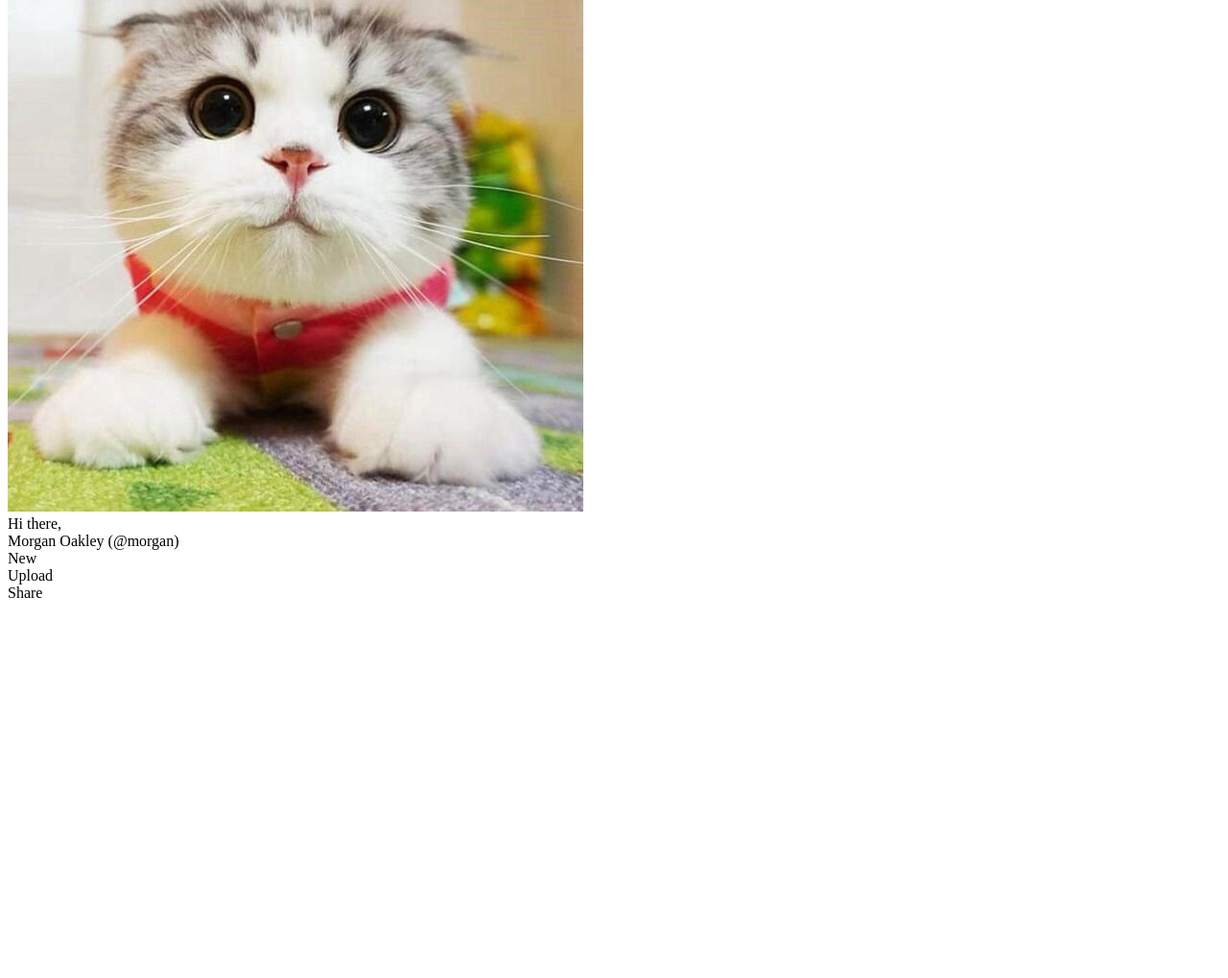
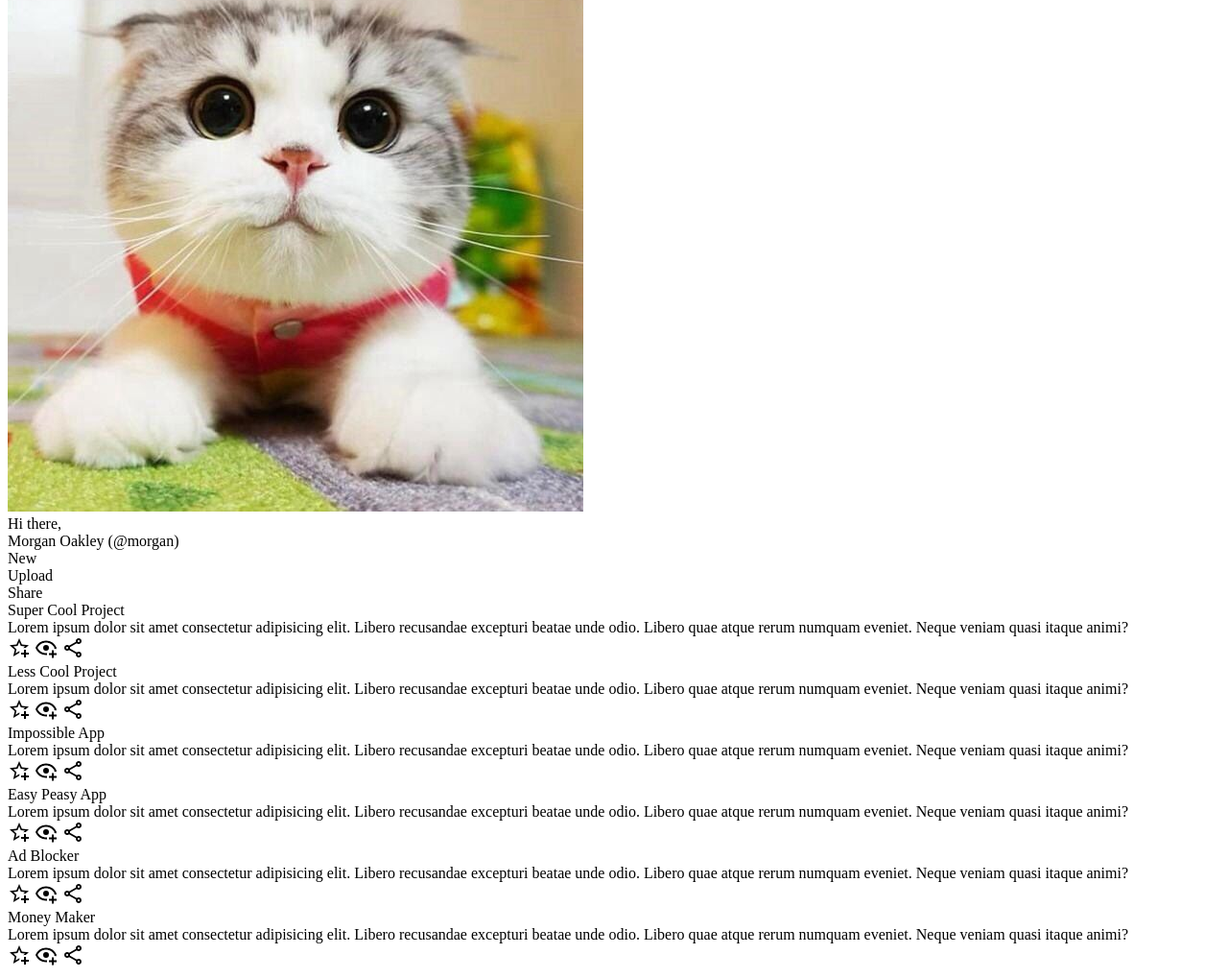
Before and after one commit to angie0123/Dashboard, a plain HTML site: page index.html in a window 1280 px wide. Shown: the part 1167-2186 px from the top of the page at 96% size. Before the commit the page ends 1802 px from the top, so only its background shows below. Drawn offline with Linux system fonts and the light colour scheme.

Commit message:
Finish ain project section html and assets

```diff
--- a/index.html
+++ b/index.html
@@ -97,6 +97,90 @@
           </div>
         </div>
       </div>
+      <div class="main">
+        <div class="projects">
+          <div class="article">
+            <div class="title">Super Cool Project</div>
+            <div class="blurb">
+              Lorem ipsum dolor sit amet consectetur adipisicing elit. Libero
+              recusandae excepturi beatae unde odio. Libero quae atque rerum
+              numquam eveniet. Neque veniam quasi itaque animi?
+            </div>
+            <div class="actions">
+              <object data="./images/star.svg"></object>
+              <object data="./images/watch.svg"></object>
+              <object data="./images/share.svg"></object>
+            </div>
+          </div>
+          <div class="article">
+            <div class="title">Less Cool Project</div>
+            <div class="blurb">
+              Lorem ipsum dolor sit amet consectetur adipisicing elit. Libero
+              recusandae excepturi beatae unde odio. Libero quae atque rerum
+              numquam eveniet. Neque veniam quasi itaque animi?
+            </div>
+            <div class="actions">
+              <object data="./images/star.svg"></object>
+              <object data="./images/watch.svg"></object>
+              <object data="./images/share.svg"></object>
+            </div>
+          </div>
+          <div class="article">
+            <div class="title">Impossible App</div>
+            <div class="blurb">
+              Lorem ipsum dolor sit amet consectetur adipisicing elit. Libero
+              recusandae excepturi beatae unde odio. Libero quae atque rerum
+              numquam eveniet. Neque veniam quasi itaque animi?
+            </div>
+            <div class="actions">
+              <object data="./images/star.svg"></object>
+              <object data="./images/watch.svg"></object>
+              <object data="./images/share.svg"></object>
+            </div>
+          </div>
+          <div class="article">
+            <div class="title">Easy Peasy App</div>
+            <div class="blurb">
+              Lorem ipsum dolor sit amet consectetur adipisicing elit. Libero
+              recusandae excepturi beatae unde odio. Libero quae atque rerum
+              numquam eveniet. Neque veniam quasi itaque animi?
+            </div>
+            <div class="actions">
+              <object data="./images/star.svg"></object>
+              <object data="./images/watch.svg"></object>
+              <object data="./images/share.svg"></object>
+            </div>
+          </div>
+          <div class="article">
+            <div class="title">Ad Blocker</div>
+            <div class="blurb">
+              Lorem ipsum dolor sit amet consectetur adipisicing elit. Libero
+              recusandae excepturi beatae unde odio. Libero quae atque rerum
+              numquam eveniet. Neque veniam quasi itaque animi?
+            </div>
+            <div class="actions">
+              <object data="./images/star.svg"></object>
+              <object data="./images/watch.svg"></object>
+              <object data="./images/share.svg"></object>
+            </div>
+          </div>
+          <div class="article">
+            <div class="title">Money Maker</div>
+            <div class="blurb">
+              Lorem ipsum dolor sit amet consectetur adipisicing elit. Libero
+              recusandae excepturi beatae unde odio. Libero quae atque rerum
+              numquam eveniet. Neque veniam quasi itaque animi?
+            </div>
+            <div class="actions">
+              <object data="./images/star.svg"></object>
+              <object data="./images/watch.svg"></object>
+              <object data="./images/share.svg"></object>
+            </div>
+          </div>
+        </div>
+        <div class="announcements"></div>
+        <div class="trending"></div>
+      </div>
     </div>
   </body>
 </html>
```
Also changed, not shown: images/share.svg (added), images/star.svg (added), images/watch.svg (added).
